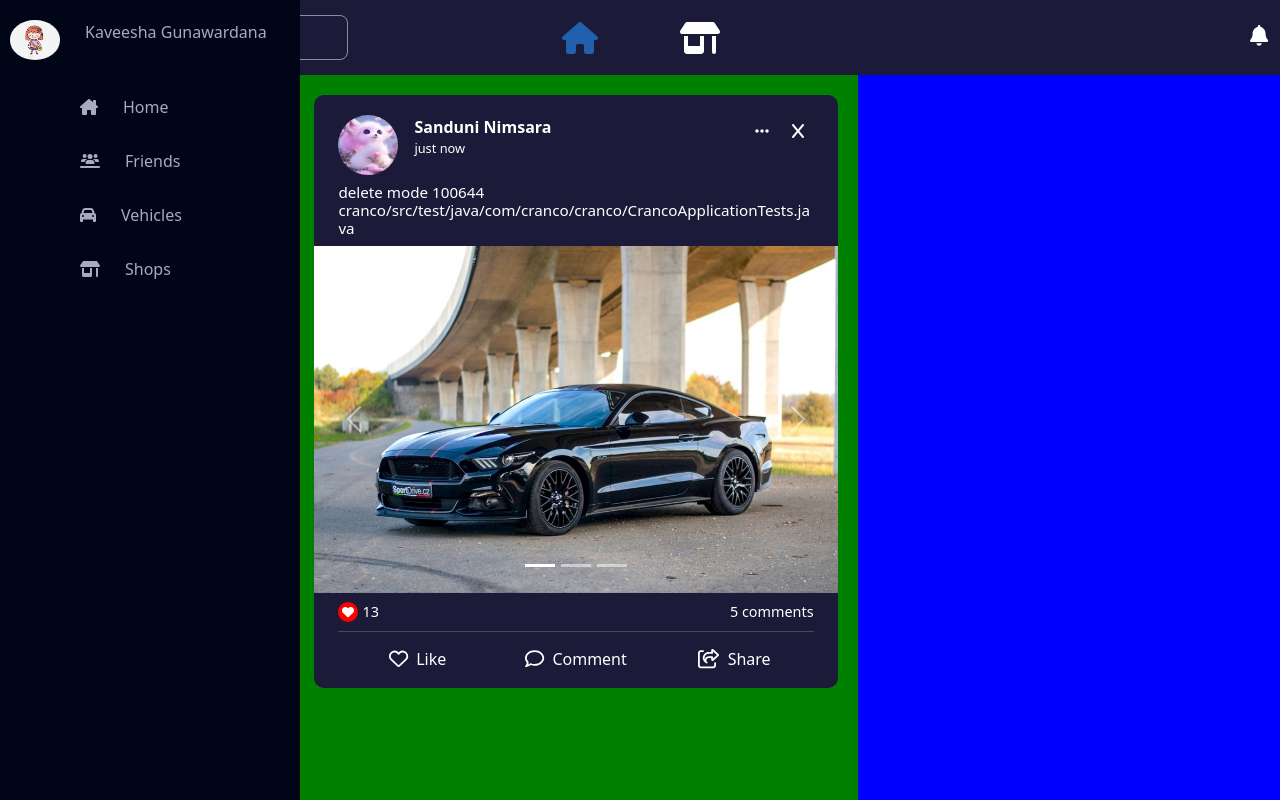
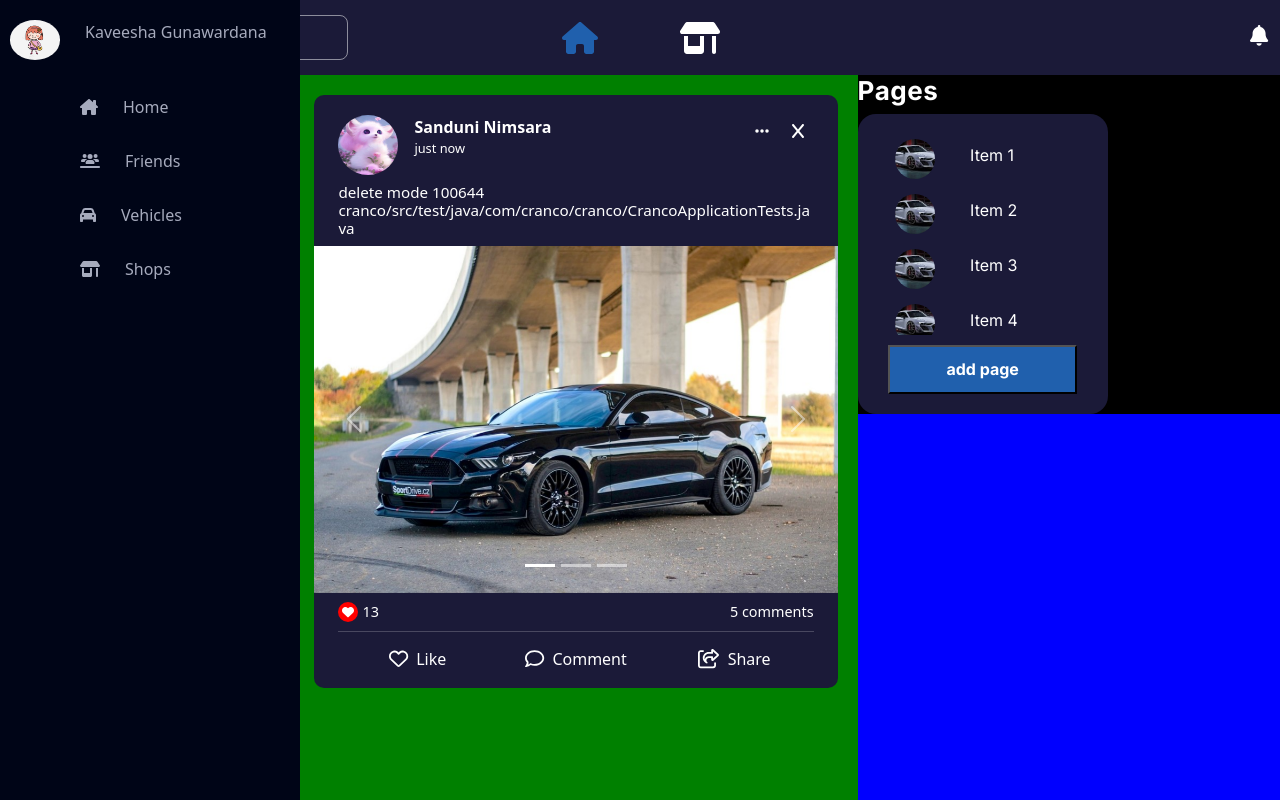
Before and after one commit to mj-pavithra/CranCo, a React (Create React App) app in the folder client/: page /homepage in a window 1280 px wide. Built offline with nearby package versions, Linux system fonts and the light colour scheme.

Commit message:
page complete

```diff
--- /dev/null
+++ b/client/src/Components/Pages.jsx
@@ -0,0 +1,29 @@
+import React from 'react';
+import '../css/pages.css';
+
+const Pages = () => {
+  const items = ['Item 1', 'Item 2', 'Item 3', 'Item 4', 'Item 5', 'Item 6', 'Item 7']; // Add more items to test scrolling
+
+  return (
+    <div className="topContainer">
+    <h1 className="pageTitle">Pages</h1>
+      <div className="fullContainer1">
+        <div className="fullContainer">
+          {items.map((item, index) => (
+            <div key={index} className="eachProfile">
+              <img className="proPic" src="/assets/audir8.jpeg" alt="logo" />
+              <h1 className="pageName">{item}</h1>
+
+            </div>
+
+          ))}
+
+        </div>
+
+          <button className="addPagebtn">add page</button>
+      </div>
+    </div>
+  );
+};
+
+export default Pages;
--- /dev/null
+++ b/client/src/css/pages.css
@@ -0,0 +1,93 @@
+.topContainer{
+    background-color: black ;
+}
+.pageTitle{
+    color: #FFF;
+font-family: Inter;
+font-size: 26px;
+font-style: normal;
+font-weight: 700;
+line-height: normal;
+    letter-spacing: 0.02em;
+    text-align: left;
+    color: #FFFFFF;
+}
+.fullContainer1{
+    width: 250px;
+    height: 300px;
+    border-radius: 18px;
+    background: #1B1A38;
+    display: flex;
+    flex-direction: column;
+    align-items: center;
+    padding: 20px 0px;
+  }
+  .fullContainer{
+
+    overflow-y: auto;
+  }
+  .fullContainer::-webkit-scrollbar {
+    width: 8px;
+    margin-left: 21px;
+  }
+
+  .fullContainer::-webkit-scrollbar-thumb {
+    background-color: #888;
+    border-radius: 4px;
+  }
+
+  .fullContainer::-webkit-scrollbar-thumb:hover {
+    background-color: #555;
+  }
+
+  .fullContainer::-webkit-scrollbar-thumb:active {
+    background-color: #444;
+  }
+
+  .eachProfile {
+    display: flex;
+    align-items: center;
+    gap: 5px;
+    padding: 5px 10px;
+    margin-bottom: 5px;
+  }
+
+  .pageName {
+    color: #FFF;
+    width: 120px;
+    font-family: Inter;
+    font-size: 16px;
+    font-style: normal;
+    font-weight: 400;
+    line-height: 163.418%;
+    margin-left: 10px;
+    /* 26.147px */
+  }
+
+  .proPic {
+    width: 40px;
+    height: 40px;
+    border-radius: 50%;
+    object-fit: cover;
+    border-radius: 40px;
+    margin: 0px 20px;
+    background: url("https://scontent-sin6-1.xx.fbcdn.net/v/t39.30808-6/308581772_3365988040389612_5848867500392379717_n.jpg?_nc_cat=111&ccb=1-7&_nc_sid=09cbfe&_nc_eui2=AeEEweZgd3s_oeM1obcqQACJy1MVLSKNL8fLUxUtIo0vx9wXdxe0th-iX99QKF_8mbStgGJCMzhD0uGd_E0dboTs&_nc_ohc=RFqRpAgbGwgAX-y8WeT&_nc_ht=scontent-sin6-1.xx&oh=00_AfBkg3KoOK6anSRS7moUmMOkAQFt6pNn27o2zhZj5Osqsg&oe=64C3A876"), lightgray 50% / cover no-repeat, #D9D9D9;
+  }
+
+  .addPagebtn {
+    display: flex;
+    width: 189px;
+    height: 49px;
+    margin-top: 10px;
+    justify-content: center;
+    align-items: center; /* Center the content vertically */
+    flex-shrink: 0;
+    color: #fff;
+    background: #2060ad;
+    text-align: center;
+    font-family: Inter;
+    font-size: 16px;
+    font-style: normal;
+    font-weight: 700;
+    line-height: 163.418%; /* 26.147px */
+  }
--- a/client/src/pages/HomePage.jsx
+++ b/client/src/pages/HomePage.jsx
@@ -2,6 +2,7 @@ import React, { useEffect, useState } from "react";
 import NavigationBar from "../components/NavigationBar";
 import Post from "../components/Post";
 import UserSidebar from "../components/UserSidebar";
+import Pages from "../components/Pages";
 
 const HomePage = () => {
   const [userData, setUserData] = useState({
@@ -32,7 +33,9 @@ const HomePage = () => {
           <div className="div-middle">
             <Post />
           </div>
-          <div className="div-right"></div>
+          <div className="div-right">
+            <Pages />
+          </div>
         </div>
       </body>
     </>
```
Also changed, not shown: client/public/assets/audir8.jpeg (added).
